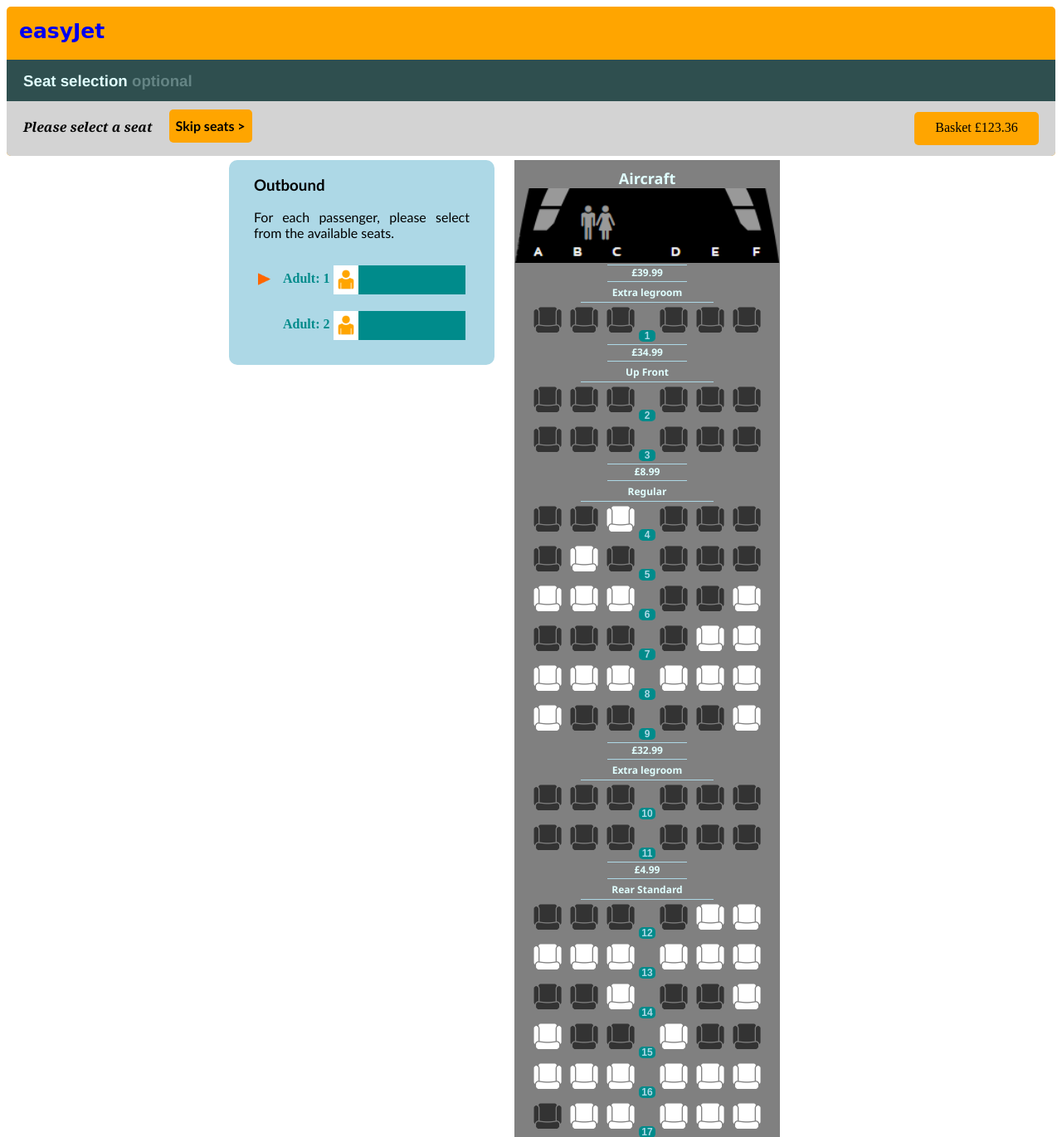
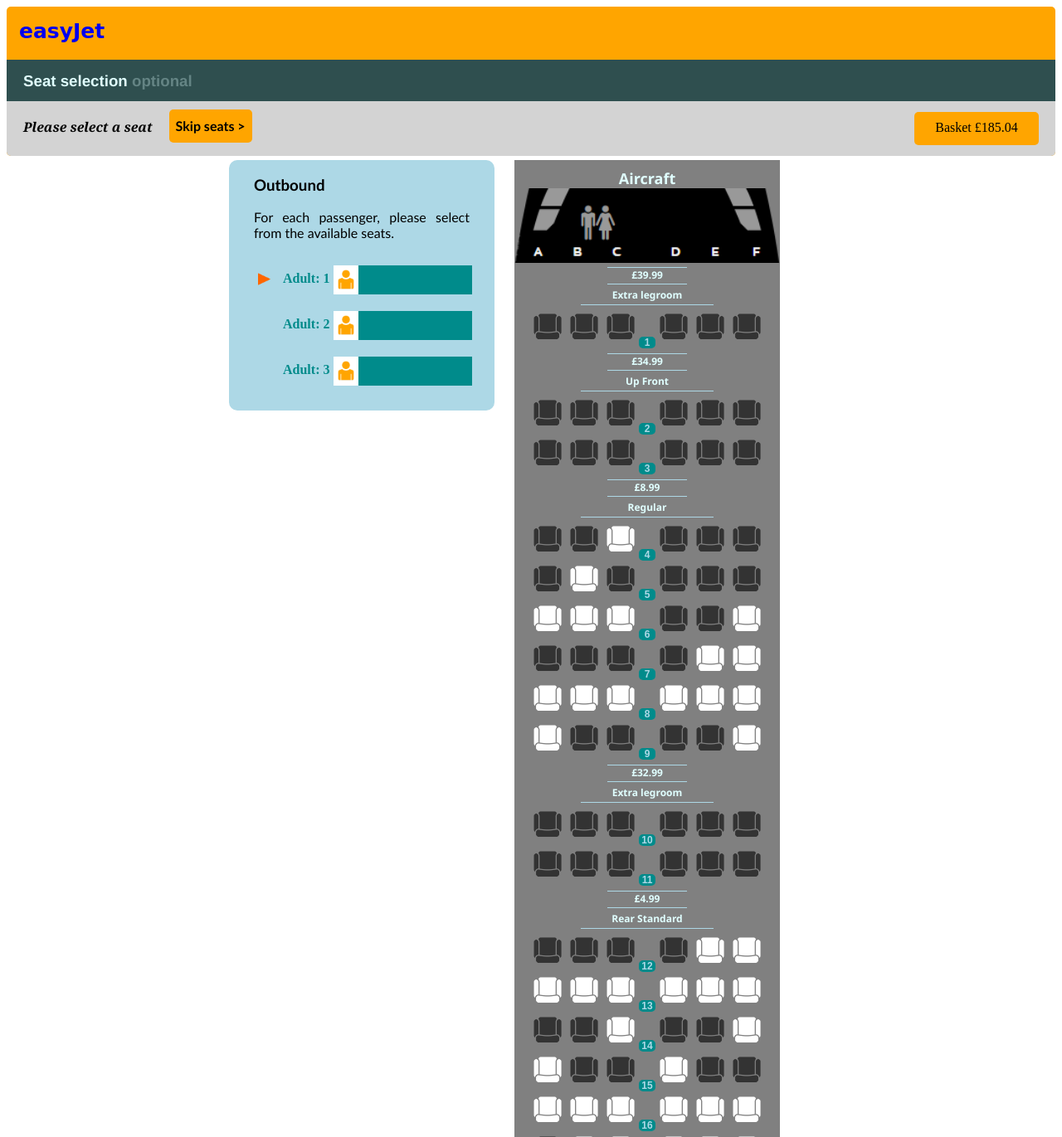
Before and after one commit to tunnyein8870/seat-reservation-system-like-easyjet, a Flask app: page / in a window 1280 px wide. Shown: the top 1371 px of the page at 83% size. Run offline with Flask 2, Linux system fonts and the light colour scheme.

Commit message:
price, priceband fixed and adult ui fixed

```diff
--- a/static/seats.css
+++ b/static/seats.css
@@ -158,7 +158,7 @@
     color: darkblue;
 }
 .cspan{
-    width: 45%;
+    width: 48%;
     height: 35px;
     margin-top: 10px;
     background-color: darkcyan;
@@ -216,7 +216,7 @@
     padding: 7px;
 }
 .rprice{
-    margin-top: 2px;
+    margin-top: 5px;
     margin-bottom: 2px;
     padding-bottom: 2px;
     width: 30%;
@@ -230,6 +230,7 @@
     border-bottom: 1px solid lightblue;
     width: 50%;
     margin-left: 25%;
+    margin-bottom: 5px;
 }
 .rowshow{
     display: inline-block;
@@ -258,6 +259,7 @@
     width:30%;
     background-color: lightblue;
     border-radius: 10px;
+    height: 100%;
 }
 #rhs h3{
     text-align: left;
@@ -342,7 +344,7 @@
     padding-right: 5px;
 }
 #inbound, #outbound{
-    height: 350px;
+    height: 400px;
     text-align: left;
 }
 #outbound h3, #inbound h3{
--- a/static/seats.js
+++ b/static/seats.js
@@ -9,6 +9,7 @@
 
     //Calculate the total fare frm the basket
     var numberPassengers = basket.Passengers.length;
+    var numberPassengers = 3;
     let outfare = basket.JourneyPairs[0].OutboundSlot.Flight.FlightFares[0].Prices.Adult.Price;
     let retfare = basket.JourneyPairs[0].ReturnSlot.Flight.FlightFares[0].Prices.Adult.Price;
     let total = (outfare+retfare) * numberPassengers;
@@ -155,6 +156,9 @@
                     rownumber.innerHTML = r+1;
                     divblock.append(rownumber);
                 }
+                let price =seats.Rows[r].Blocks[b].Seats[s].Price;
+                let priceband = seats.Rows[r].Blocks[b].Seats[s].PriceBand; // set price band
+                (priceband == 0) ? priceband = "Regular" : priceband;
                 let seat_div = document.getElementById(seat_id);
                 (seats.Rows[r].Blocks[b].Seats[s].IsAvailable) ? seat_div.classList.add('available') : seat_div.classList.add('unavailable');
                 if (seat_div && seat_div.classList.contains('available')){
```
